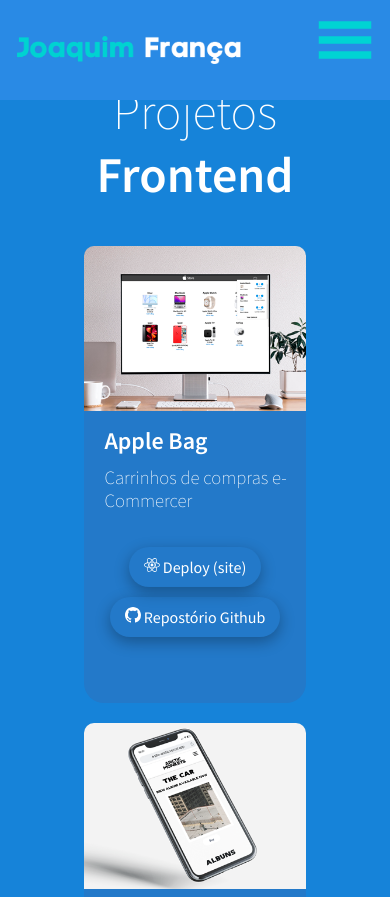
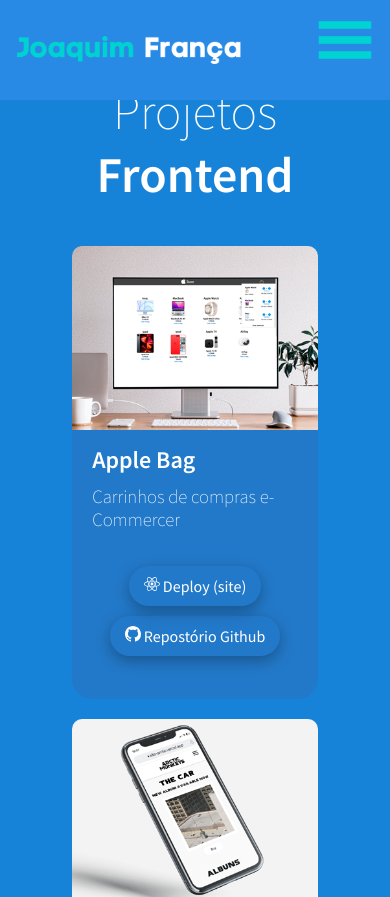
Before and after one commit to joaquimfranca/portfolio, a React (Vite) app: page /mywork in a window 390 px wide. Shown: the top 897 px of the page. Built offline with nearby package versions, Linux system fonts and the light colour scheme.

Commit message:
Atualização do layout

```diff
--- a/src/Styles/components/Card.css
+++ b/src/Styles/components/Card.css
@@ -46,6 +46,6 @@
   @media (max-width: 1200px) {
     .project-card {
       margin: 0 auto;
-      width: 90%;
+      width: 100%;
     }
   }
--- a/src/Styles/components/Video.css
+++ b/src/Styles/components/Video.css
@@ -25,8 +25,10 @@
 }
 @media (max-width: 1240px) {
   .video {
-
     margin-right:0%;
+  }
+  .video-title {
+    width: 90%;
 
   }
 
```
